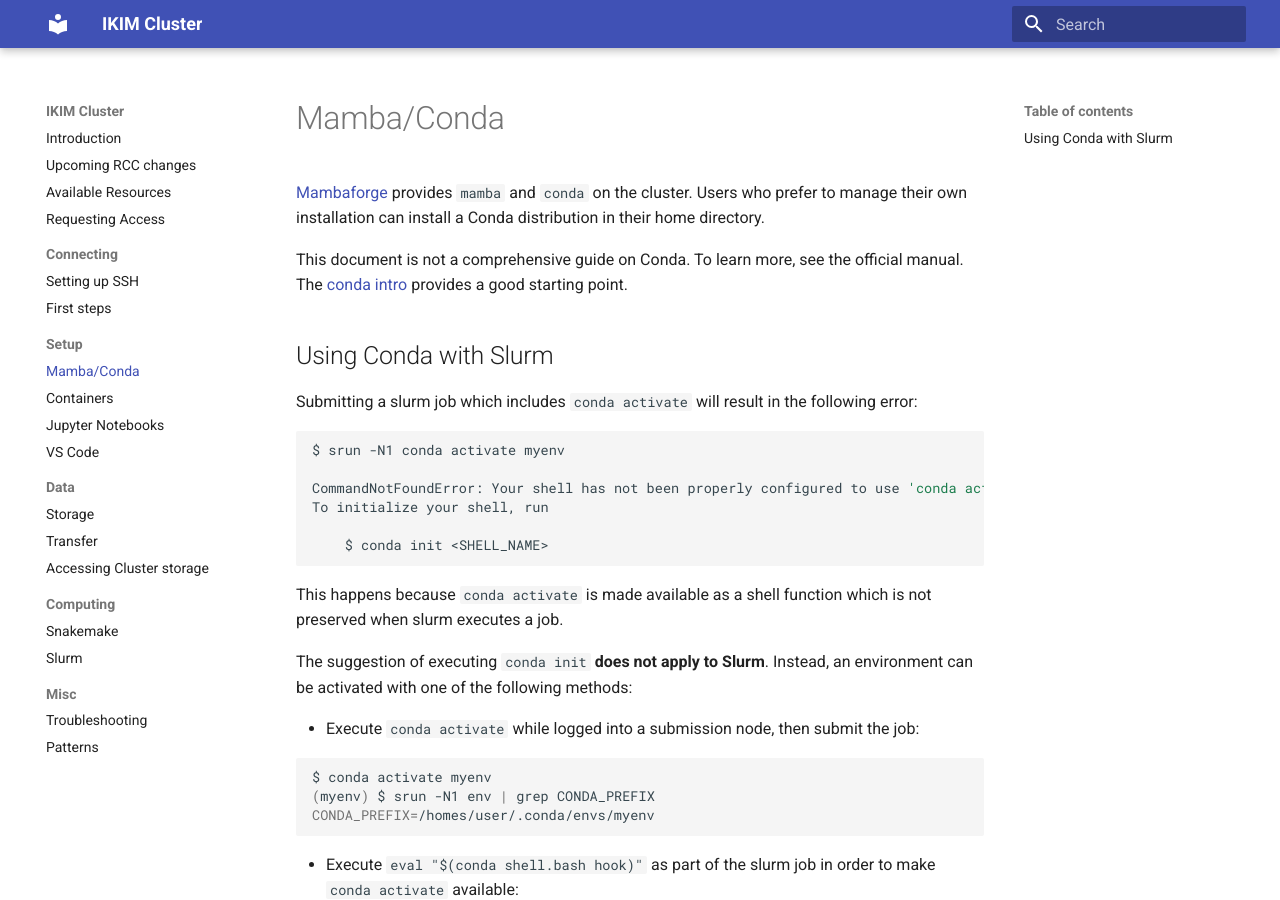
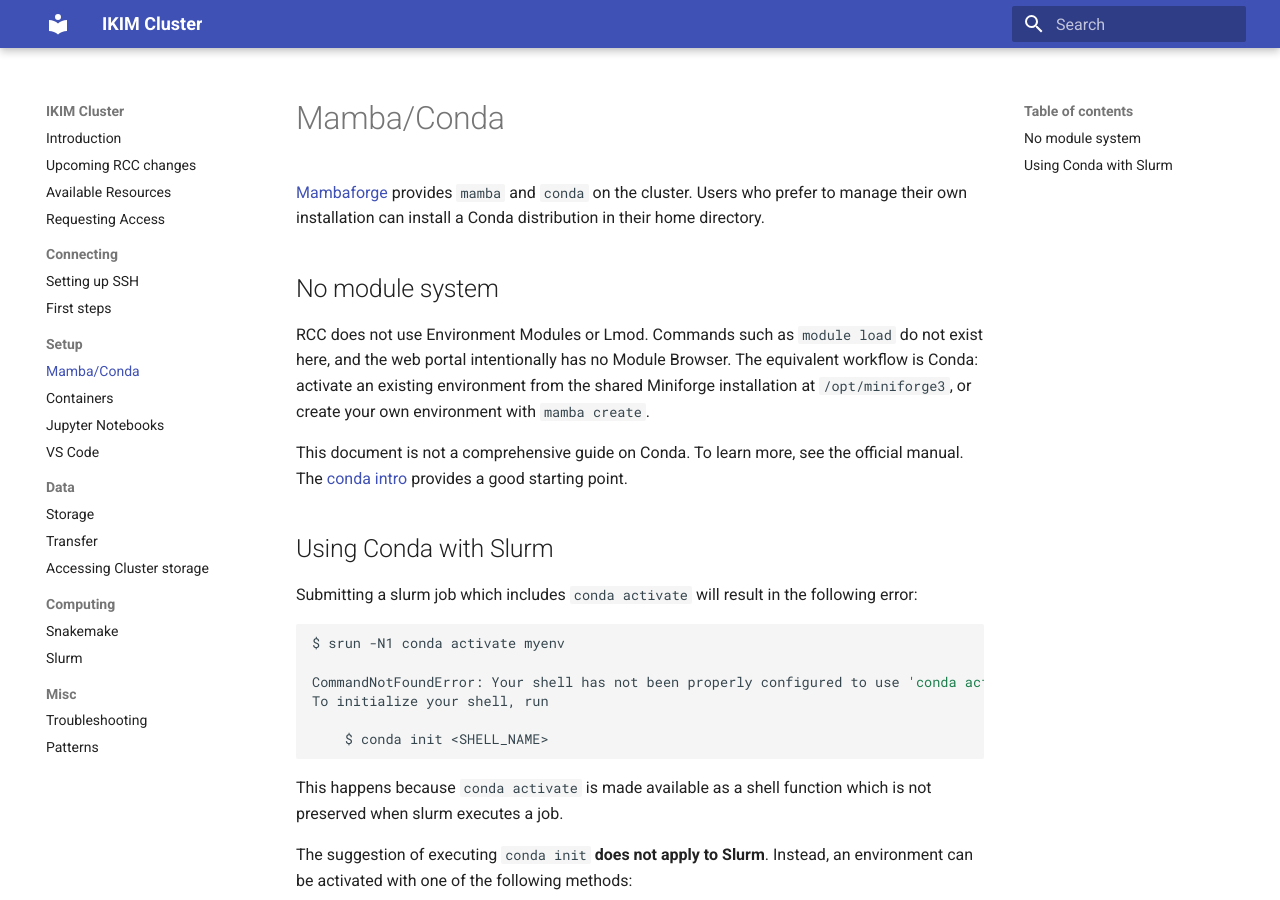
Before and after one commit to IKIM-Essen/ClusterDocs, an MkDocs documentation site: the page built from docs/conda.md, in a window 1280 px wide and 900 px high. Built offline with MkDocs 1.6.1 and Material for MkDocs 9.7.7, drawn with Linux system fonts in a browser that asks for light colours.

Commit message:
docs: note that RCC has no module system, Conda is the equivalent
Users coming from module-based HPC centers look for module load and a
Module Browser in the portal. State plainly that RCC does not use
Environment Modules/Lmod and point at the shared Miniforge install and
mamba create instead.

```diff
--- a/docs/conda.md
+++ b/docs/conda.md
@@ -2,6 +2,14 @@
 
 [Mambaforge][mambaforge] provides `mamba` and `conda` on the cluster.
 Users who prefer to manage their own installation can install a Conda distribution in their home directory.
+
+## No module system
+
+RCC does not use Environment Modules or Lmod. Commands such as
+`module load` do not exist here, and the web portal intentionally has no
+Module Browser. The equivalent workflow is Conda: activate an existing
+environment from the shared Miniforge installation at `/opt/miniforge3`,
+or create your own environment with `mamba create`.
 
 This document is not a comprehensive guide on Conda. To learn more, see the official manual.
 The [conda intro](https://conda.io/projects/conda/en/latest/user-guide/getting-started.html) provides a good starting point.
```
